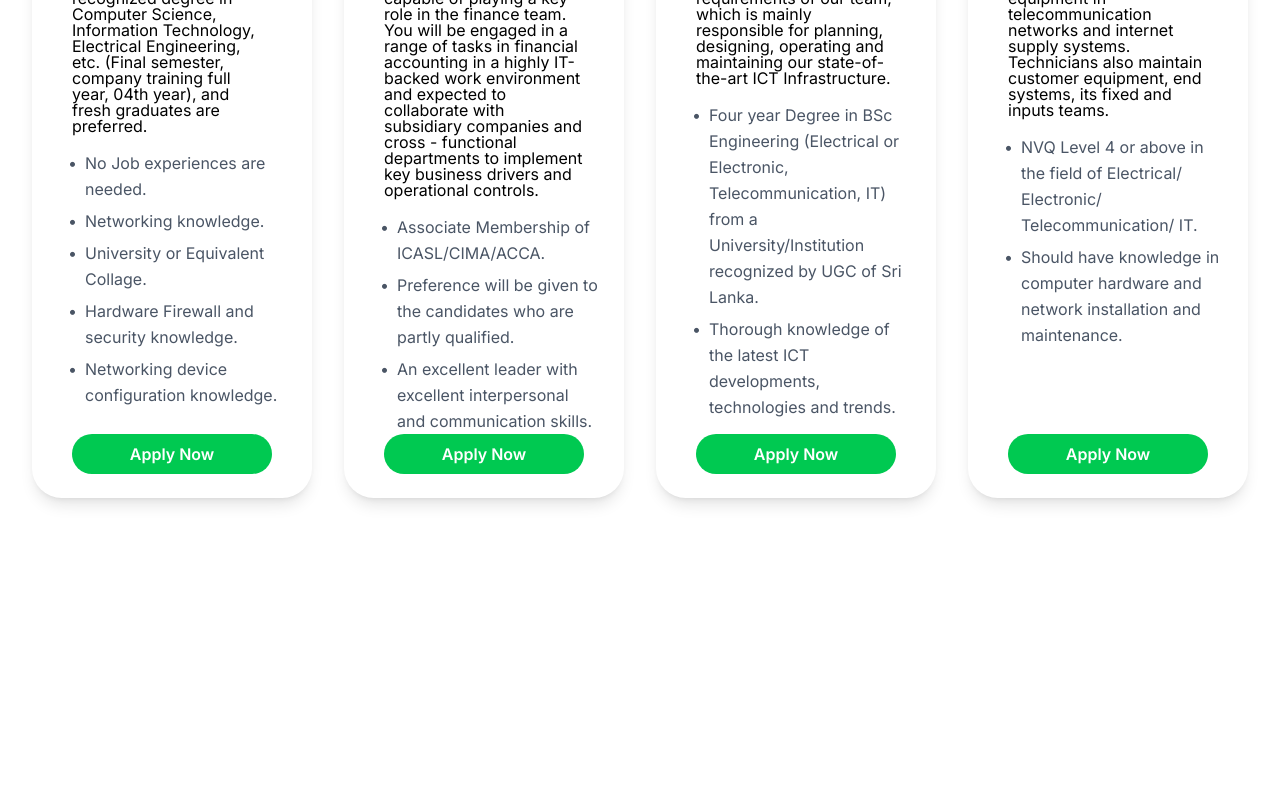
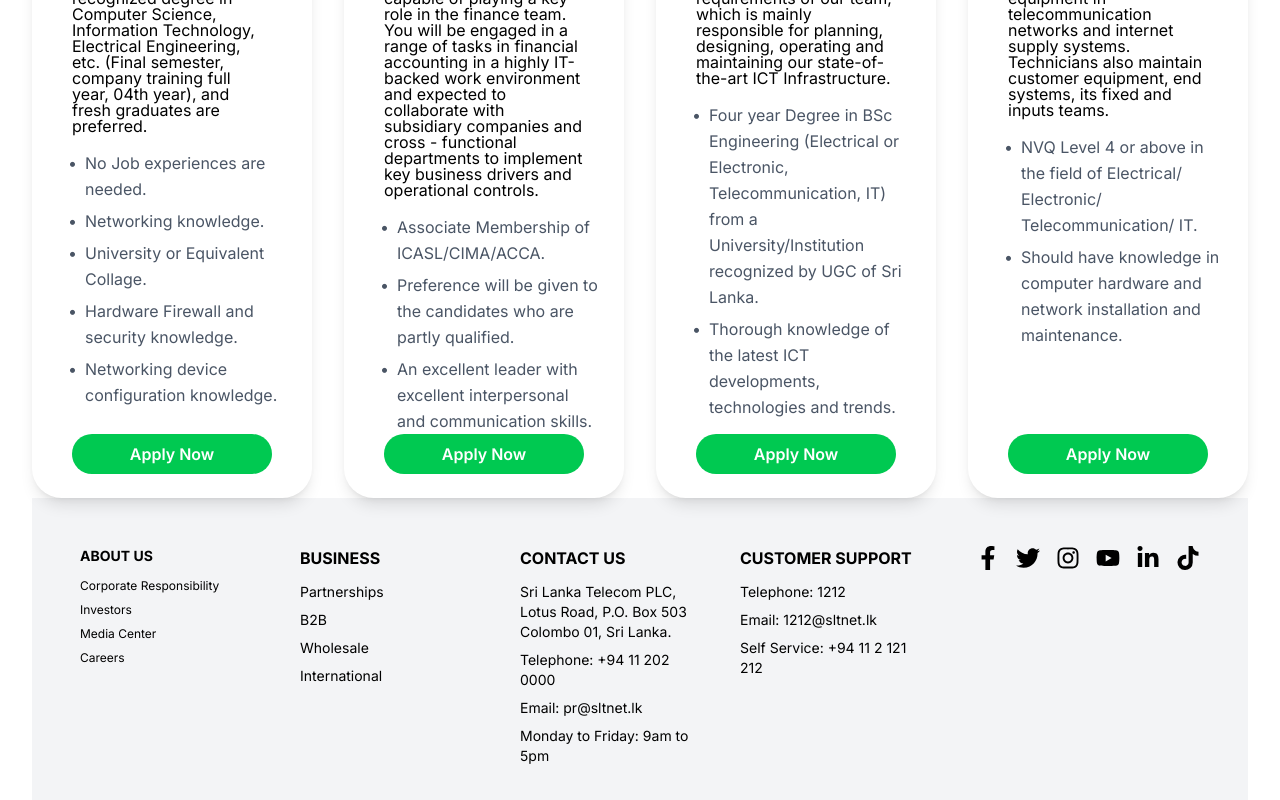
Before and after one commit to MuhammadhYahya/SLT_Job_Portal, a React (Vite) app: page / in a window 1280 px wide. Shown: the part 812-1612 px from the top of the page. Before the commit the page ends 1358 px from the top, so only its background shows below. Built offline with nearby package versions, Linux system fonts and the light colour scheme.

Commit message:
Home section 1st

```diff
--- a/src/App.jsx
+++ b/src/App.jsx
@@ -2,7 +2,9 @@ import Home from "./components/Home";
 
 function App() {
   return (
+    <>
     <Home />
+    </>
   );
 }
 
--- a/src/components/Home.jsx
+++ b/src/components/Home.jsx
@@ -1,3 +1,4 @@
+import Footer from "./Home/Footer";
 import HeroSection from "./Home/HeroSection";
 
 const Home = () => {
--- a/src/components/Home/Footer.jsx
+++ b/src/components/Home/Footer.jsx
@@ -1,9 +1,78 @@
-import React from 'react'
+import {
+  FaFacebookF,
+  FaTwitter,
+  FaInstagram,
+  FaYoutube,
+  FaLinkedinIn,
+  FaTiktok,
+} from "react-icons/fa";
 
 const Footer = () => {
   return (
-    <div>Footer</div>
-  )
-}
+    <footer className=" bg-gray-100 text-black py-12 px-6 md:px-12 font-[inter] ">
+        <div className="w-full  flex flex-col md:flex-row justify-between gap-12">
+        {/* Left Section - Info Columns */}
+        <div className="grid grid-cols-2 md:grid-cols-4 gap-8 flex-1">
+          {/* Column 1 */}
+          <div>
+            <h3 className="font-bold mb-3 text-sm">ABOUT US</h3>
+            <ul className="space-y-2 text-xs">
+              <li><a href="#">Corporate Responsibility</a></li>
+              <li><a href="#">Investors</a></li>
+              <li><a href="#">Media Center</a></li>
+              <li><a href="#">Careers</a></li>
+            </ul>
+          </div>
 
-export default Footer
+          {/* Column 2 */}
+          <div>
+            <h3 className="font-bold mb-3">BUSINESS</h3>
+            <ul className="space-y-2 text-sm">
+              <li><a href="#">Partnerships</a></li>
+              <li><a href="#">B2B</a></li>
+              <li><a href="#">Wholesale</a></li>
+              <li><a href="#">International</a></li>
+            </ul>
+          </div>
+
+          {/* Column 3 */}
+          <div>
+            <h3 className="font-bold mb-3">CONTACT US</h3>
+            <ul className="space-y-2 text-sm">
+              <li>
+                Sri Lanka Telecom PLC,<br />
+                Lotus Road, P.O. Box 503<br />
+                Colombo 01, Sri Lanka.
+              </li>
+              <li>Telephone: +94 11 202 0000</li>
+              <li>Email: pr@sltnet.lk</li>
+              <li>Monday to Friday: 9am to 5pm</li>
+            </ul>
+          </div>
+
+          {/* Column 4 */}
+          <div>
+            <h3 className="font-bold mb-3">CUSTOMER SUPPORT</h3>
+            <ul className="space-y-2 text-sm">
+              <li>Telephone: 1212</li>
+              <li>Email: 1212@sltnet.lk</li>
+              <li>Self Service: +94 11 2 121 212</li>
+            </ul>
+          </div>
+        </div>
+
+        {/* Right Section - Social Icons */}
+        <div className="flex items-start justify-center md:justify-end gap-4 text-2xl">
+          <a href="#"><FaFacebookF /></a>
+          <a href="#"><FaTwitter /></a>
+          <a href="#"><FaInstagram /></a>
+          <a href="#"><FaYoutube /></a>
+          <a href="#"><FaLinkedinIn /></a>
+          <a href="#"><FaTiktok /></a>
+        </div>
+      </div>
+    </footer>
+  );
+};
+
+export default Footer;
--- a/src/components/Home/JobListings.jsx
+++ b/src/components/Home/JobListings.jsx
@@ -1,3 +1,4 @@
+import Footer from "./Footer";
 import JobCard from "./JobCard";
 const JobListings = () => {
   const jobs = [
@@ -44,8 +45,9 @@ const JobListings = () => {
   ];
 
   return (
+    <>
     <section className="absolute top-130 left-0 w-full bg-white py-12 px-4 md:px-8 shadow-lg rounded-t-[60px]">
-      <div className="container mx-auto">
+      <div className="container max-w-[1800px] mx-auto">
         <div className="grid grid-cols-1 sm:grid-cols-2 lg:grid-cols-4 gap-8 justify-center">
           {jobs.map((job, index) => (
             <JobCard
@@ -57,7 +59,9 @@ const JobListings = () => {
           ))}
         </div>
       </div>
+      <Footer />
     </section>
+     </>
   );
 };
 
--- a/src/components/Home/Navbar.jsx
+++ b/src/components/Home/Navbar.jsx
@@ -6,7 +6,7 @@ const Navbar = () => {
   const [isOpen, setIsOpen] = useState(false);
 
   return (
-    <nav className="fixed top-5 left-1/2 transform -translate-x-1/2 z-50 w-[calc(100%-40px)] max-w-[1800px] bg-white rounded-[90px] px-6 py-4 shadow-md">
+    <nav className="fixed top-5 left-1/2 transform -translate-x-1/2 z-10 w-[calc(100%-40px)] max-w-[1800px] bg-white rounded-[90px] px-6 py-4 shadow-md">
       <div className="flex justify-between items-center max-h-[80px]">
         <div className="flex items-center gap-3">
           <img
```
